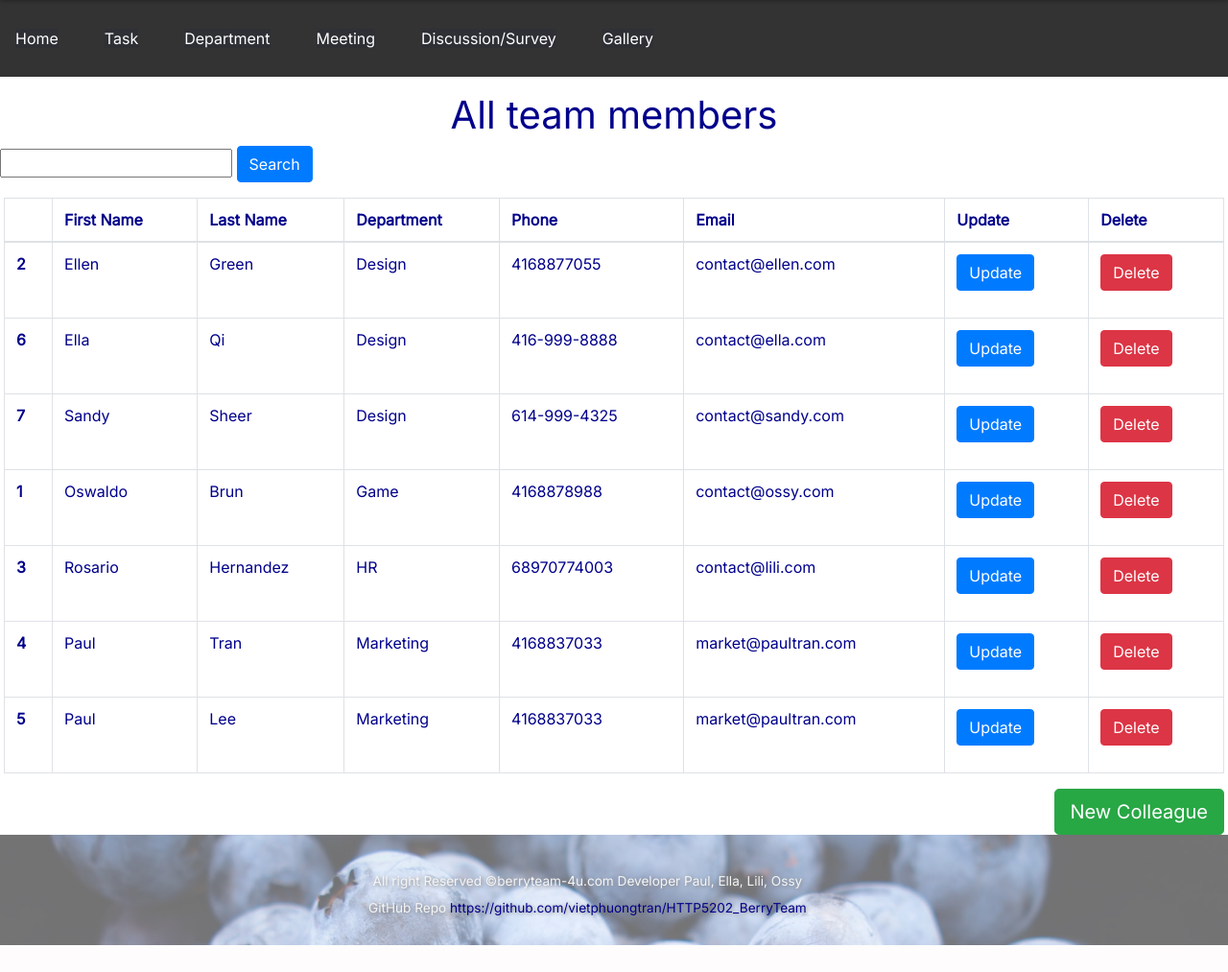
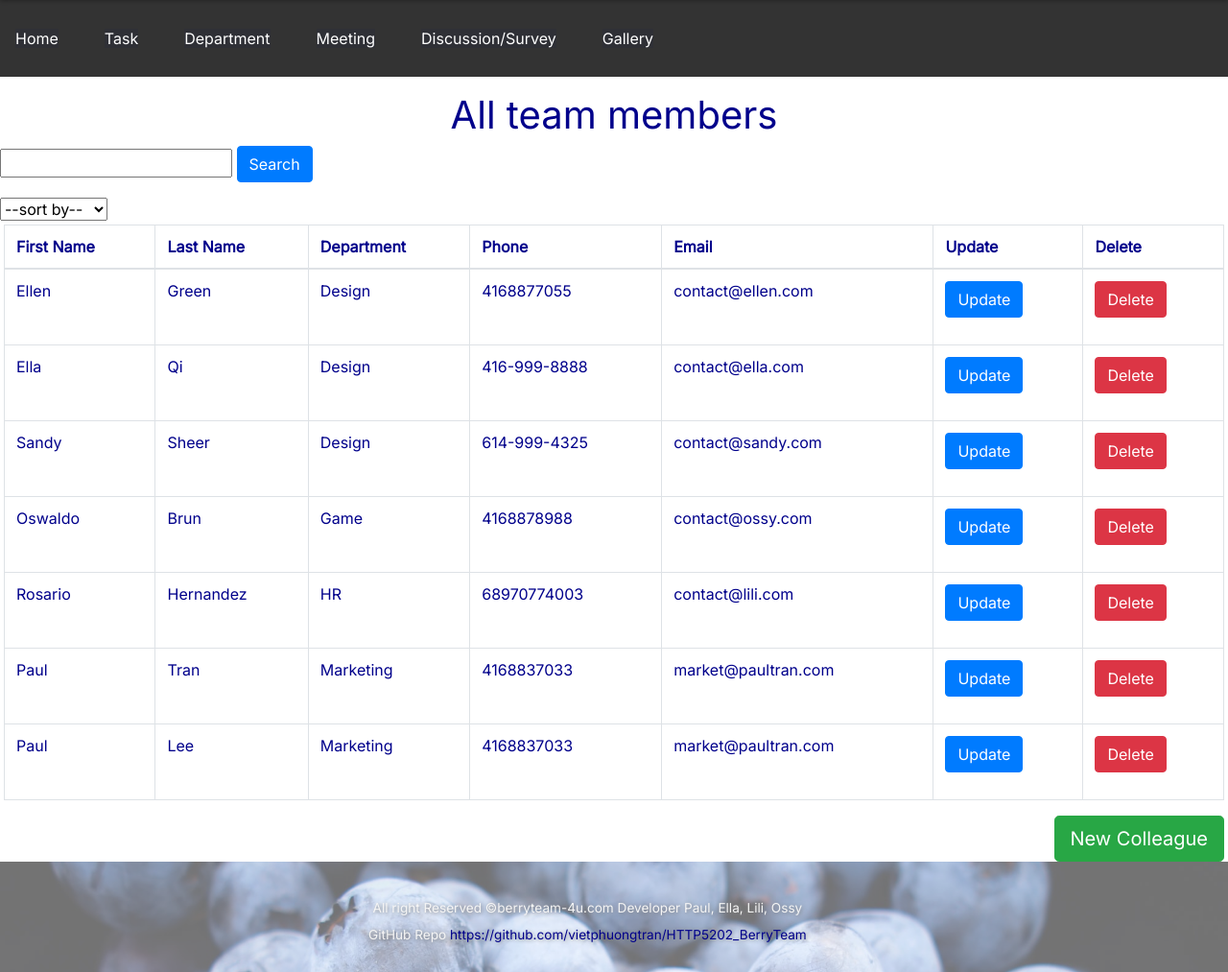
Before and after one commit to vietphuongtran/HTTP5202_BerryTeam, a PHP site: page /Colleague/list.php in a window 1280 px wide. Shown: the part 115-1128 px from the top of the page at 96% size. Before the commit the page ends 1100 px from the top, so only its background shows below. Run offline with PHP 8.4, Linux system fonts and the light colour scheme; data comes from the database, SQL or seed files in the repository.

Commit message:
maincontainer div added

```diff
--- a/Colleague/list.php
+++ b/Colleague/list.php
@@ -28,6 +28,7 @@ $searchContent = "";
     <body>
         <? include '../includes/header-landing.php' ?>
         <? include '../includes/navigation.php' ?>
+        <div class="maincontainer">
             <p class="h1 text-center">All team members</p>
             <!--    search colleagues   -->
             <div class="s-1">
@@ -35,6 +36,12 @@ $searchContent = "";
                     <input type="text" name="searchContent" value="<?= $searchContent; ?>">
                     <input type="submit" class="button btn btn-primary" name="searchColleague" value="Search"/>
                 </form>
+                <select>
+                    <option>--sort by--</option>
+                    <option>Department</option>
+                    <option>First name</option>
+                    <option>Last name</option>
+                </select>
             </div>
 
             <div class="m-1">
@@ -42,7 +49,6 @@ $searchContent = "";
                 <table class="table table-bordered tbl">
                     <thead>
                     <tr>
-                    <th scope="col"></th>
                         <th scope="col">First Name</th>
                         <th scope="col">Last Name</th>
                         <th scope="col">Department</th>
@@ -55,7 +61,6 @@ $searchContent = "";
                     <tbody>
                     <?php foreach ($colleagues as $colleague) { ?>
                         <tr>
-                        <th><?= $colleague['id'] ?></th>
                             <td><?= $colleague['fname'] ?></td>
                             <td><?= $colleague['lname'] ?></td>
                             <td><?= $colleague['department'] ?></td>
@@ -79,6 +84,7 @@ $searchContent = "";
                 </table>
                 <a href="add.php" id="btn_addColleague" class="btn btn-success btn-lg float-right">New Colleague</a>
             </div>
+        </div>
         <? include '../includes/footer-landing.php' ?>
     </body>
 </html>
```
Lines whose indentation alone changed are shown as unchanged.
